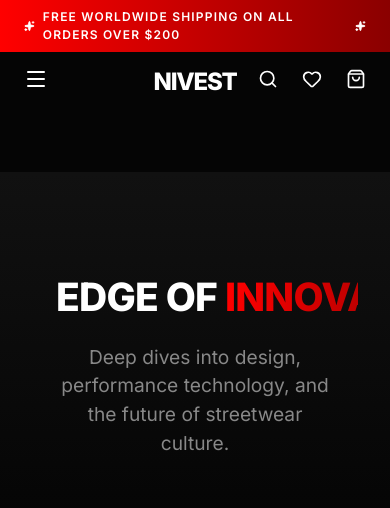
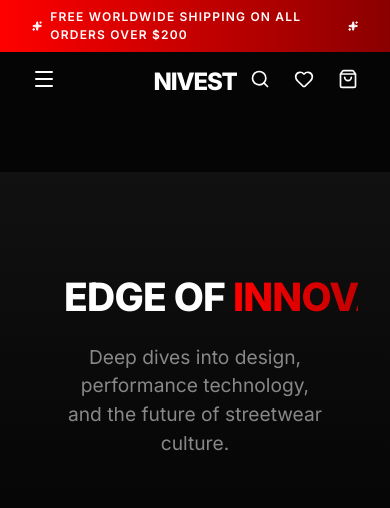
Before and after one commit to officialsachinthakur1-collab/Ecommerce, a React (Vite) app: page /blog in a window 390 px wide. Shown: the top 508 px of the page. Built offline with nearby package versions, Linux system fonts and the light colour scheme; no server answers.

Commit message:
Match shop page alignment with 2rem padding

```diff
--- a/src/index.css
+++ b/src/index.css
@@ -301,8 +301,8 @@ img {
 
   /* Global Container & Section Fixes */
   .container {
-    padding: 0 1.5rem;
-    /* Increased padding for side gaps */
+    padding: 0 2rem;
+    /* Increased to 2rem to match Shop header alignment */
     width: 100%;
     overflow-x: hidden;
   }
```
